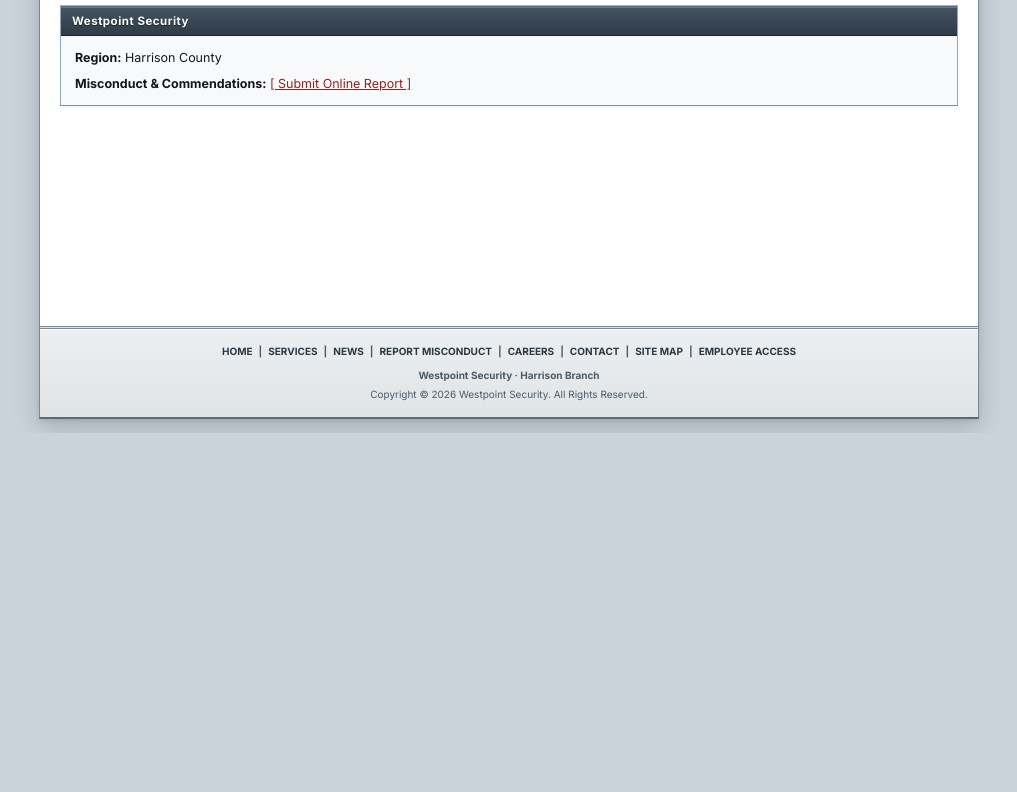
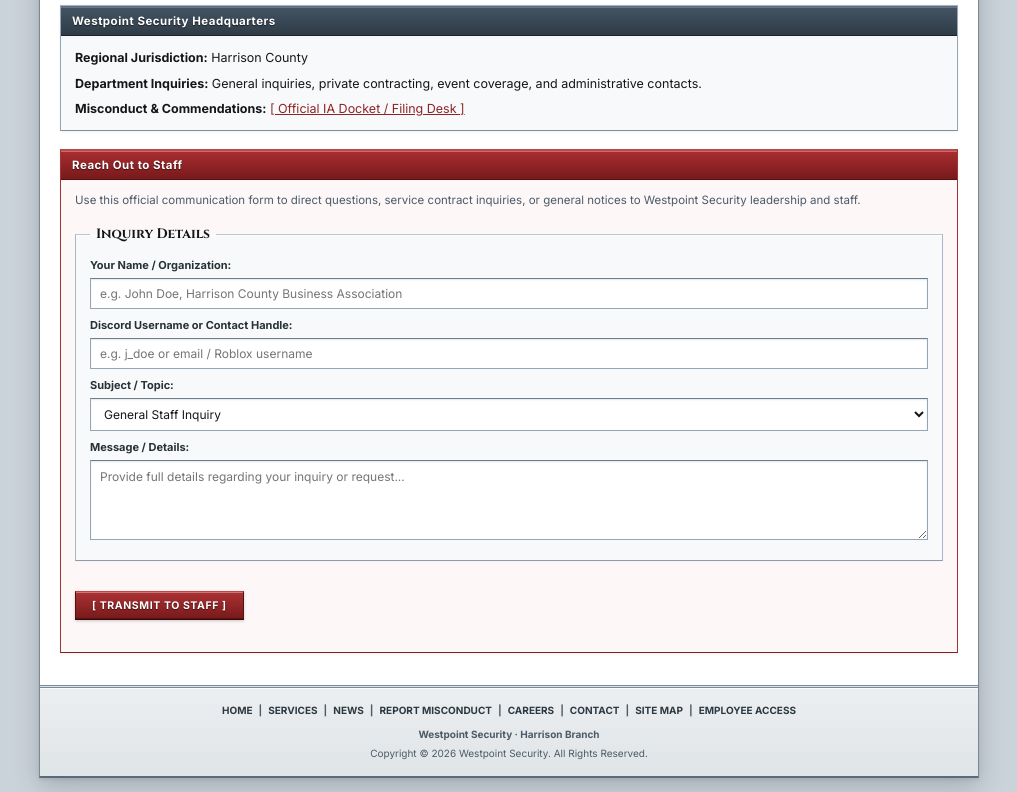
Before and after one commit to mysticwavezzz/westpoint-security, a plain HTML site: page contact.html in a window 1280 px wide. Shown: the part 230-1022 px from the top of the page, without its empty margins (131-1148 px from the left). Before the commit the page ends 800 px from the top, so only its background shows below. Drawn offline with Linux system fonts and the light colour scheme.

Commit message:
Add Reach Out to Staff contact form

```diff
--- a/contact.html
+++ b/contact.html
@@ -47,14 +47,96 @@
     <main class="main-layout" id="main-content" tabindex="-1">
       <article class="main-content">
         <h1>Contact Us</h1>
+
         <section class="content-box">
-          <h2>Westpoint Security</h2>
+          <h2>Westpoint Security Headquarters</h2>
           <div class="content-box-body">
-            <p><strong>Region:</strong> Harrison County</p>
-            <p><strong>Misconduct & Commendations:</strong> <a href="./report-misconduct.html">[ Submit Online Report ]</a></p>
+            <p><strong>Regional Jurisdiction:</strong> Harrison County</p>
+            <p><strong>Department Inquiries:</strong> General inquiries, private contracting, event coverage, and administrative contacts.</p>
+            <p><strong>Misconduct & Commendations:</strong> <a href="./report-misconduct.html">[ Official IA Docket / Filing Desk ]</a></p>
+          </div>
+        </section>
+
+        <section class="content-box content-box-notice" style="margin-top: 18px;">
+          <h2>Reach Out to Staff</h2>
+          <div class="content-box-body">
+            <p style="margin: 0 0 14px; font-size: 11.5px; color: #4A5B69;">
+              Use this official communication form to direct questions, service contract inquiries, or general notices to Westpoint Security leadership and staff.
+            </p>
+
+            <form class="period-form" id="staffContactForm" onsubmit="handleStaffContact(event)">
+              <fieldset>
+                <legend>Inquiry Details</legend>
+                <label>Your Name / Organization:
+                  <input type="text" name="senderName" required placeholder="e.g. John Doe, Harrison County Business Association" />
+                </label>
+                <label>Discord Username or Contact Handle:
+                  <input type="text" name="contactHandle" required placeholder="e.g. j_doe or email / Roblox username" />
+                </label>
+                <label>Subject / Topic:
+                  <select name="inquiryCategory" required>
+                    <option value="General Inquiry">General Staff Inquiry</option>
+                    <option value="Event Security Contract">Event Security Coverage Request</option>
+                    <option value="Private Property Contract">Private / Commercial Property Security</option>
+                    <option value="Administrative Question">Administrative / Command Question</option>
+                    <option value="Other">Other Notice</option>
+                  </select>
+                </label>
+                <label>Message / Details:
+                  <textarea name="messageContent" required placeholder="Provide full details regarding your inquiry or request..."></textarea>
+                </label>
+              </fieldset>
+              <div style="margin-top: 10px;">
+                <button type="submit" class="period-button" id="btnSubmitContact">[ TRANSMIT TO STAFF ]</button>
+              </div>
+              <div id="contactStatusMsg" style="margin-top: 10px; font-weight: bold; font-size: 11px;"></div>
+            </form>
           </div>
         </section>
       </article>
+
+      <script>
+        async function handleStaffContact(e) {
+          e.preventDefault();
+          const form = document.getElementById('staffContactForm');
+          const btn = document.getElementById('btnSubmitContact');
+          const statusDiv = document.getElementById('contactStatusMsg');
+
+          statusDiv.style.color = '#546675';
+          statusDiv.innerText = 'Transmitting message to Westpoint Security Staff...';
+          btn.disabled = true;
+
+          const payload = {
+            senderName: form.senderName.value.trim(),
+            contactHandle: form.contactHandle.value.trim(),
+            category: form.inquiryCategory.value,
+            message: form.messageContent.value.trim()
+          };
+
+          try {
+            const res = await fetch('/api/contact/staff', {
+              method: 'POST',
+              headers: { 'Content-Type': 'application/json' },
+              body: JSON.stringify(payload)
+            });
+            const data = await res.json();
+            btn.disabled = false;
+
+            if (res.ok && data.success) {
+              statusDiv.style.color = 'green';
+              statusDiv.innerText = 'Message transmitted to staff successfully! Reference ID: ' + (data.id || 'MSG-SENT');
+              form.reset();
+            } else {
+              statusDiv.style.color = '#9E2A2B';
+              statusDiv.innerText = 'Error: ' + (data.error || 'Failed to transmit message.');
+            }
+          } catch(err) {
+            btn.disabled = false;
+            statusDiv.style.color = '#9E2A2B';
+            statusDiv.innerText = 'Transmission error: Unable to contact server.';
+          }
+        }
+      </script>
     </main>
     <footer class="site-footer">
       <nav aria-label="Footer navigation">
```
